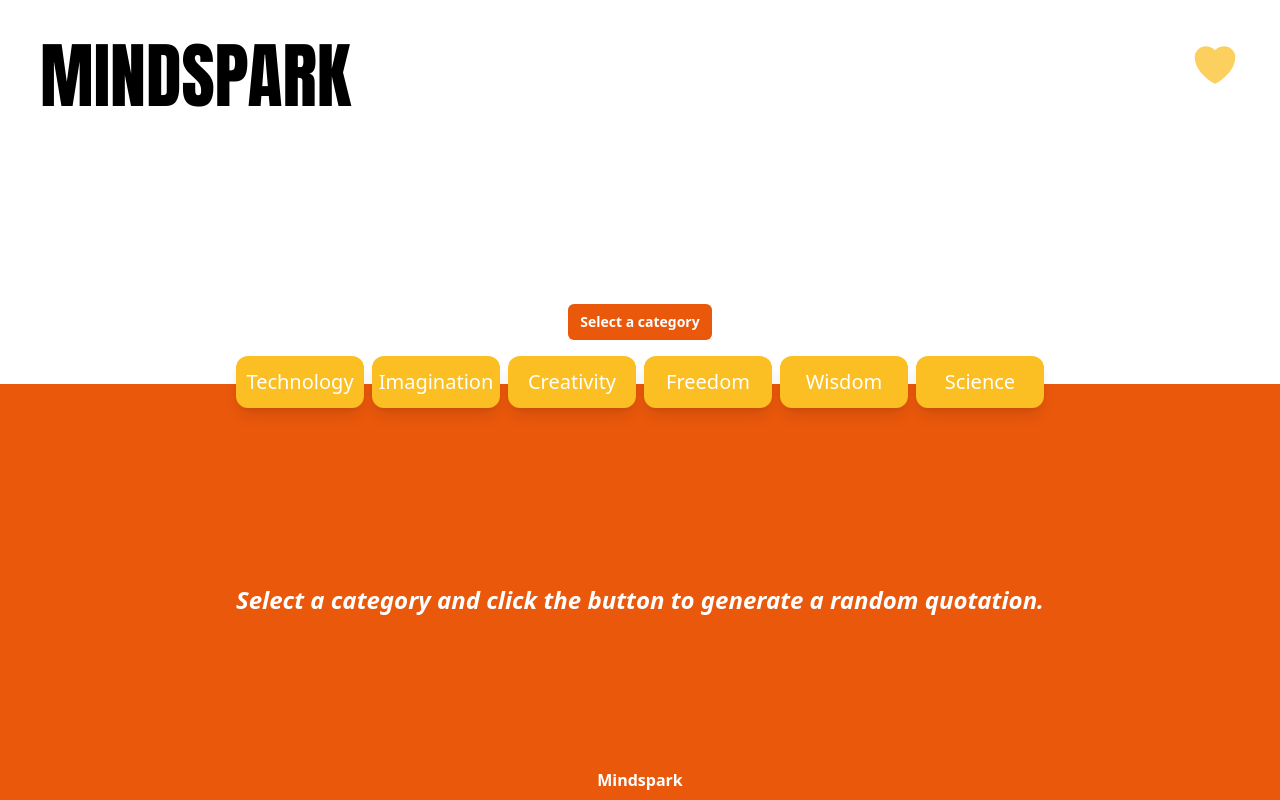
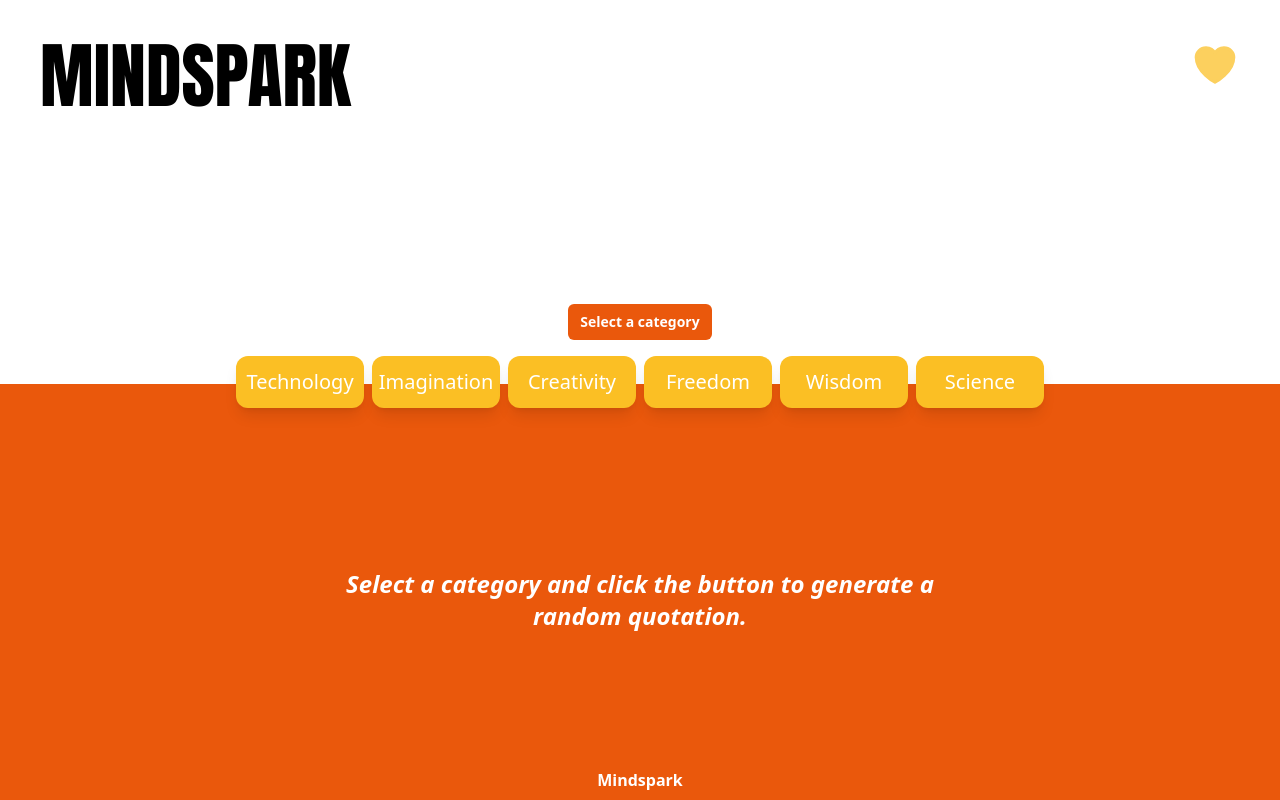
Before and after one commit to herol3oy/mind-spark, a Next.js app: page / in a window 1280 px wide. Built offline with nearby package versions, Linux system fonts and the light colour scheme.

Commit message:
add main container

```diff
--- /dev/null
+++ b/components/MainContainer.tsx
@@ -0,0 +1,7 @@
+import { PropsWithChildren } from 'react'
+
+const MainContainer = ({ children }: PropsWithChildren) => (
+  <div className="w-2/4 mx-auto">{children}</div>
+)
+
+export default MainContainer
--- a/pages/index.tsx
+++ b/pages/index.tsx
@@ -1,3 +1,4 @@
+import MainContainer from '@/components/MainContainer'
 import QuoteTagSelection from '@/components/QuoteTagSelection'
 import DisplayMessage from '@/components/shared/DisplayMessage'
 import QuoteCard from '@/components/shared/QuoteCard'
@@ -21,13 +22,15 @@ export default function Home() {
         setIsLoading={setIsLoading}
       />
 
-      {!isLoading && quote?.content && <QuoteCard quote={quote} />}
+      <MainContainer>
+        {!isLoading && quote?.content && <QuoteCard quote={quote} />}
 
-      {!isLoading && !selectedTag && (
-        <DisplayMessage message={MESSAGE.HOW_TO_START} />
-      )}
+        {!isLoading && !selectedTag && (
+          <DisplayMessage message={MESSAGE.HOW_TO_START} />
+        )}
 
-      {isLoading && <DisplayMessage message={MESSAGE.LOADING} />}
+        {isLoading && <DisplayMessage message={MESSAGE.LOADING} />}
+      </MainContainer>
     </>
   )
 }
```
